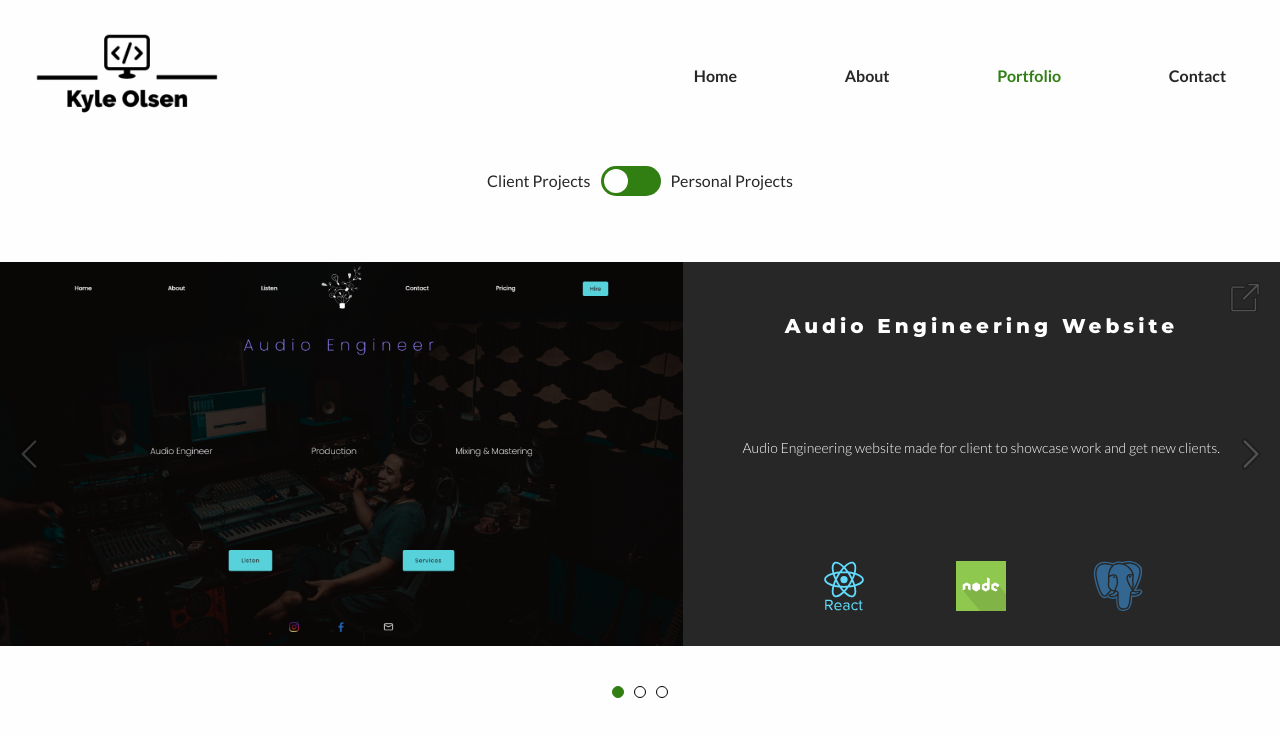
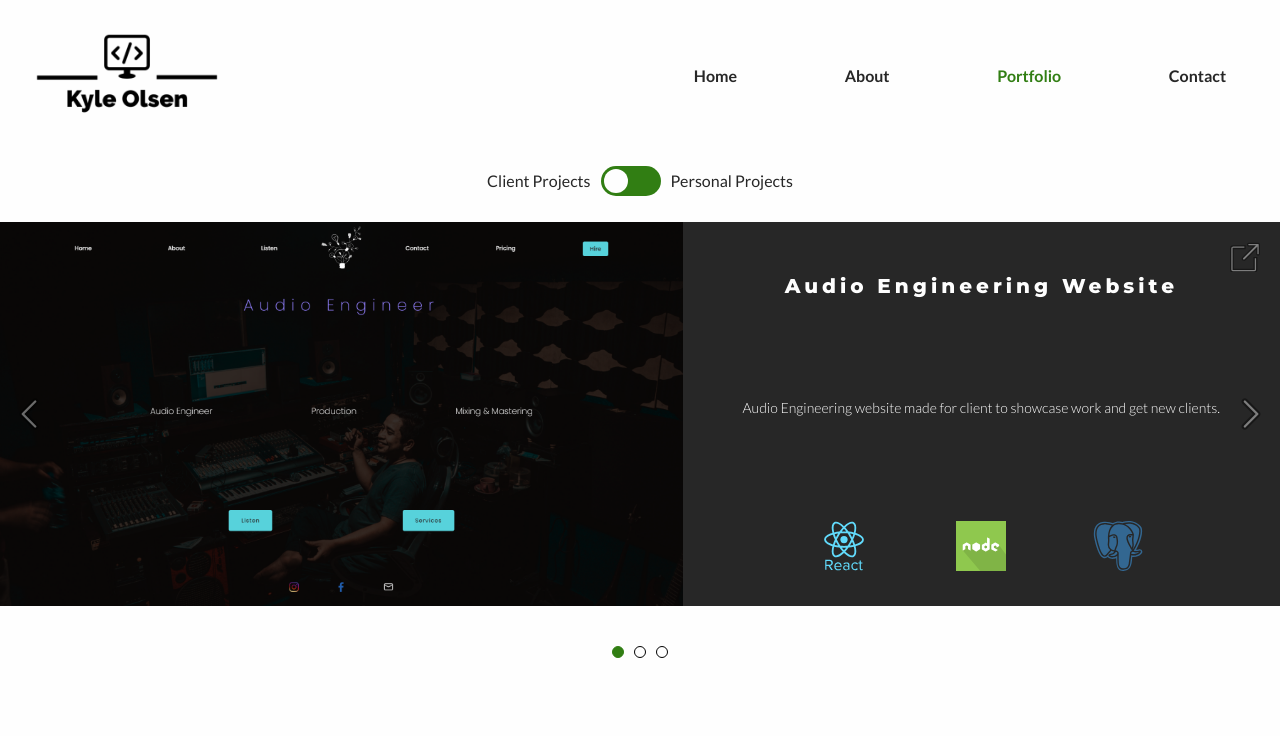
Before and after one commit to Keo222/my-portfolio, a React (Create React App) app: page /portfolio in a window 1280 px wide. Shown: the top 736 px of the page. Built offline with nearby package versions, Linux system fonts and the light colour scheme.

Commit message:
changed margins around project slider

```diff
--- a/src/components/ProjectsSlider.tsx
+++ b/src/components/ProjectsSlider.tsx
@@ -30,7 +30,7 @@ const SliderSection = styled.section`
   width: 100%;
   height: 30vw;
 
-  margin-top: 5rem;
+  margin-top: 1rem;
   margin-bottom: 2rem;
 
   display: flex;
@@ -54,7 +54,7 @@ const NavigateArrow = styled.img`
   z-index: 15;
 
   user-select: none;
-  opacity: 0.2;
+  opacity: 0.4;
   transition: all 0.15s;
 
   &:hover,
@@ -85,7 +85,7 @@ const ExternalLinkImg = styled.img`
   height: 3rem;
   width: 3rem;
 
-  opacity: 0.2;
+  opacity: 0.4;
   transition: all 0.15s;
 
   &:hover {
```
